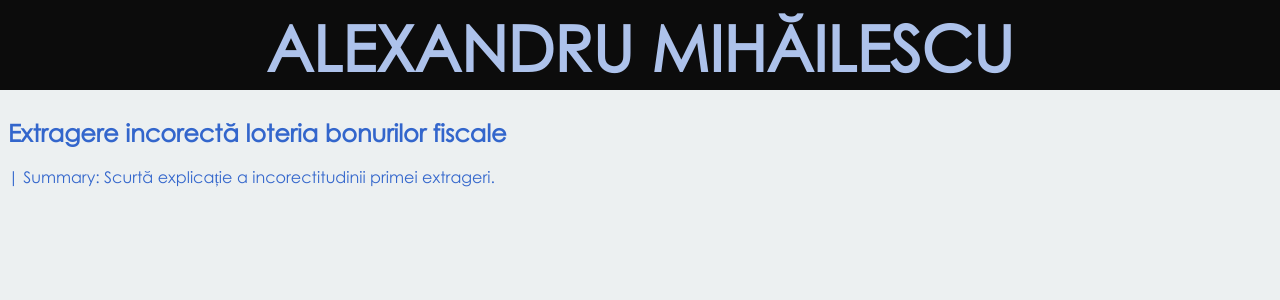
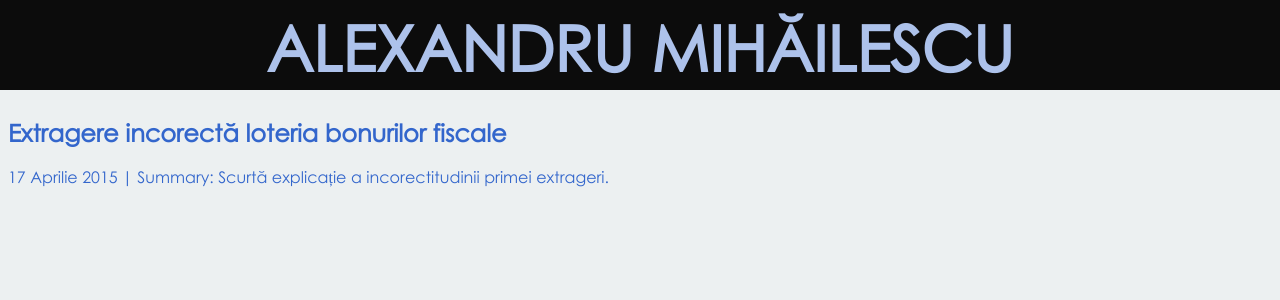
Before and after one commit to AlexandruMihailescu/alexandrumihailescu.github.com, a Jekyll site: the page built from blog.html, in a window 1280 px wide. Shown: the top 300 px of the page. Built offline with Jekyll 4.4.1, drawn with Linux system fonts in a browser that asks for light colours; nearby versions of some CDN libraries; Markdown is read by kramdown in place of the engine named in the settings.

Commit message:
fixed date from description

```diff
--- a/blog.html
+++ b/blog.html
@@ -11,8 +11,8 @@ permalink: /blog/
         <a href="{{ post.url }}">
           <h1>{{ post.title }}</h1>
           <span>
-  {% assign m = page.date | date: "%-m" %}
-  {{ page.date | date: "%-d" }}
+  {% assign m = post.date | date: "%-m" %}
+  {{ post.date | date: "%-d" }}
   {% case m %}
     {% when '1' %}Ianuarie
     {% when '2' %}Februarie
@@ -27,7 +27,7 @@ permalink: /blog/
     {% when '11' %}Noiembrie
     {% when '12' %}Decembrie
   {% endcase %}
-  {{ page.date | date: "%Y" }}</span> |
+  {{ post.date | date: "%Y" }}</span> |
           <span>Summary: {{post.summary}}</span>
         </a>
       </section>
```
